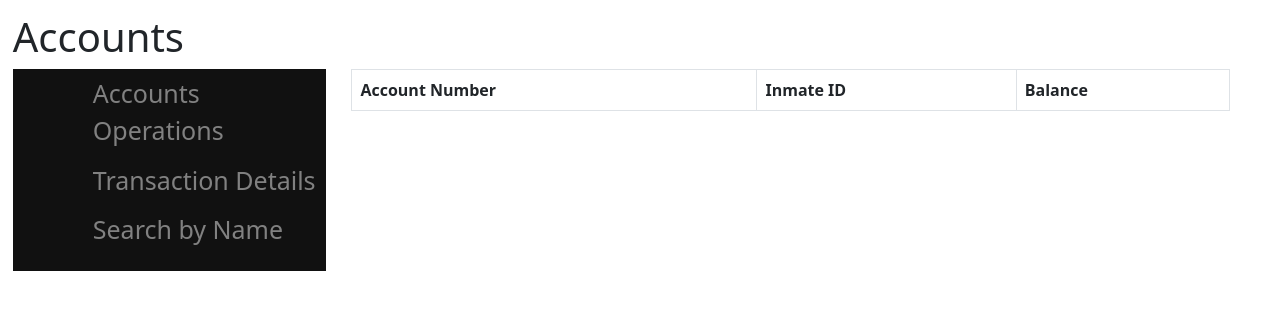
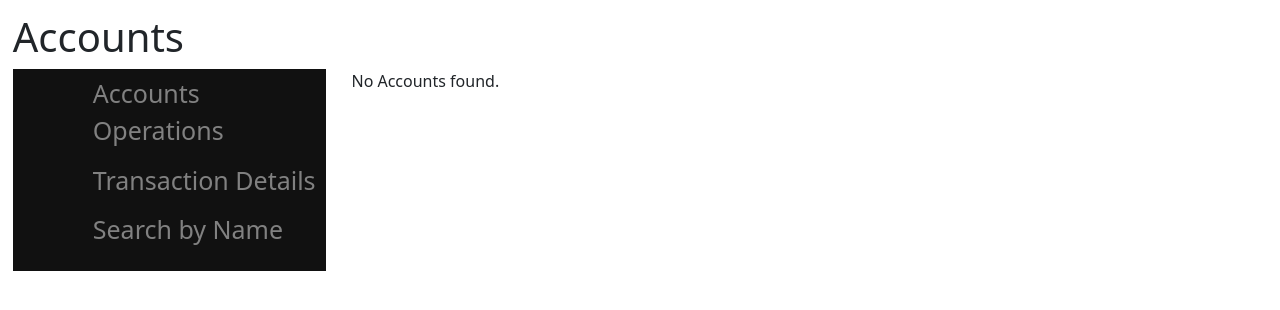
Before and after one commit to kobibell/Warden-Web-Wizards-JIMS, a Django app: page /accounts/account_list/ in a window 1280 px wide. Shown: the part 56-366 px from the top of the page. Run offline with Django 4.2, Linux system fonts and the light colour scheme; lists and menus that the app fills with data are empty.

Commit message:
account list page updated

```diff
--- a/src/jims_project/templates/account_list.html
+++ b/src/jims_project/templates/account_list.html
@@ -3,6 +3,7 @@
 
 {% block account_content %}
 
+{% if accounts %}
     <table class="table table-bordered">
         <thead>
         <tr>
@@ -22,4 +23,8 @@
         </tbody>
   </table>
 
+{% else %}
+    <p>No Accounts found.</p>
+{% endif %}
+
 {% endblock account_content %}
```
